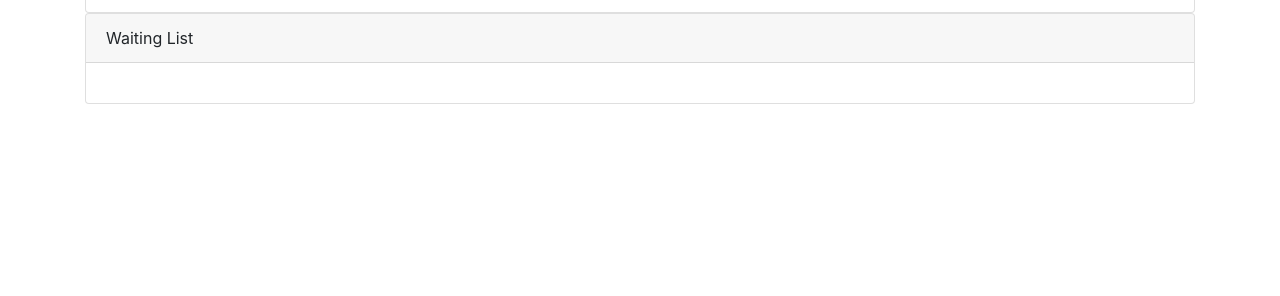
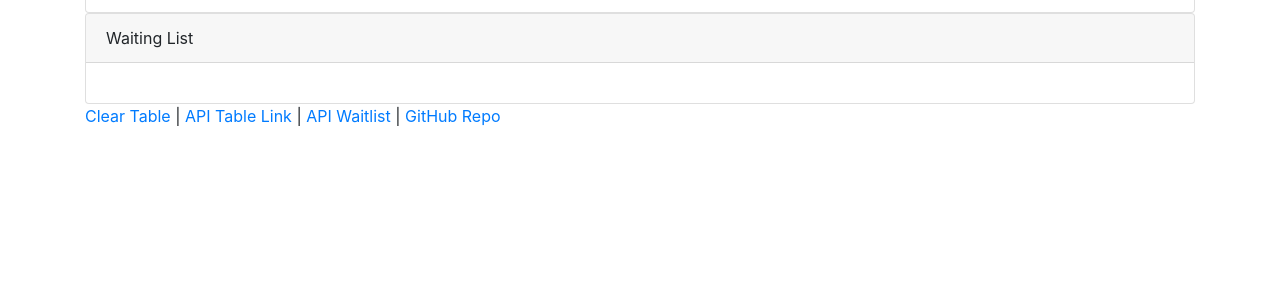
Before and after one commit to Dfrand/HotRestaurant, a website: page reservation.html in a window 1280 px wide. Shown: the part 504-800 px from the top of the page. Drawn offline with nearby package versions, Linux system fonts and the light colour scheme.

Commit message:
footeradd

```diff
--- a/reservation.html
+++ b/reservation.html
@@ -33,8 +33,18 @@
 			</div>
 		</div>
 	</div>
-
-
+	<footer class="footer">
+            <div class="container">
+            <p> <a href="/api/tables">Clear Table</a>
+                 |
+                <a href="/api/tables">API Table Link</a>
+                 |
+                <a href="/api/waitlist">API Waitlist</a>
+                 |
+                <a href="https://github.com/Dfrand/HotRestaurant">GitHub Repo</a>
+            </p>
+        </div>
+</footer>
 </body>
 
 <script defer src="https://use.fontawesome.com/releases/v5.0.6/js/all.js"></script>
```
